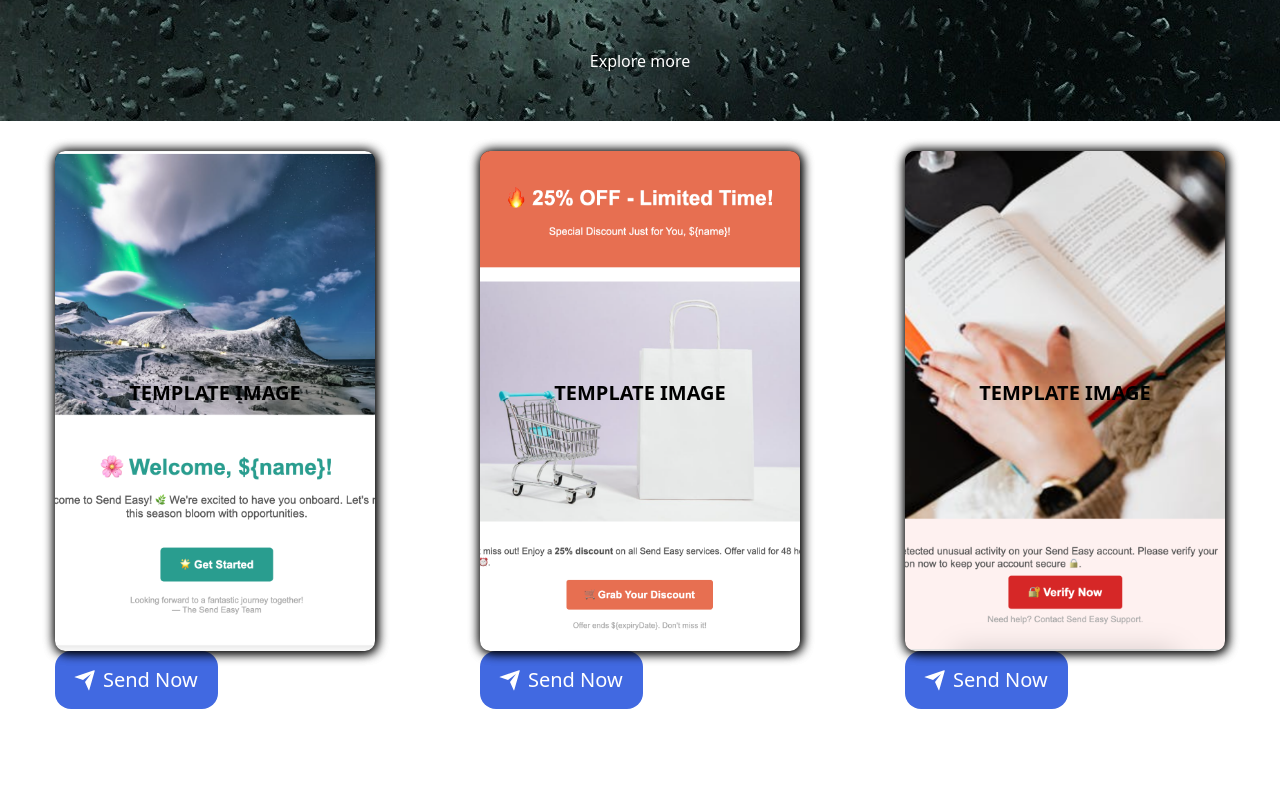
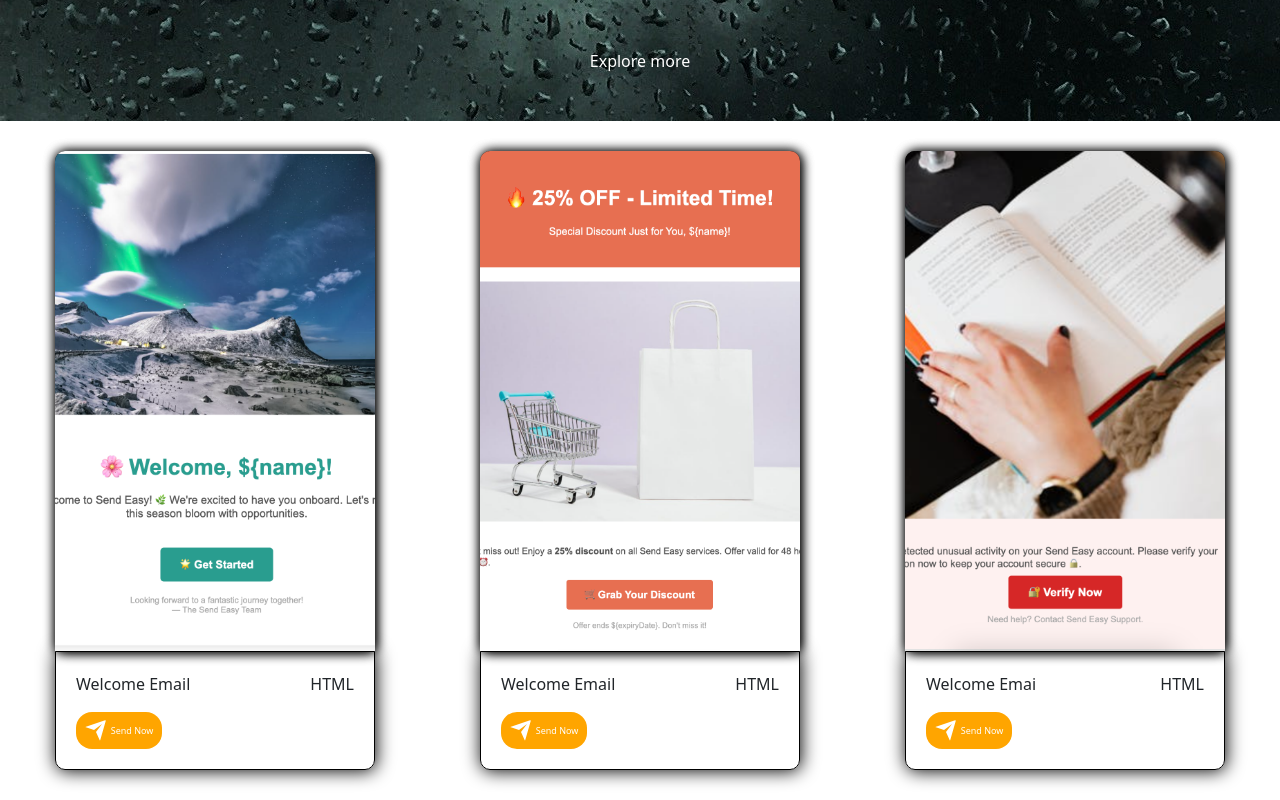
Before and after one commit to sabinacharyadev/sendeasy-client, a React (Vite) app: page / in a window 1280 px wide. Shown: the part 369-1169 px from the top of the page. Before the commit the page ends 1108 px from the top, so only its background shows below. Built offline with nearby package versions, Linux system fonts and the light colour scheme.

Commit message:
Updated Card ----

```diff
--- a/src/App.css
+++ b/src/App.css
@@ -44,3 +44,28 @@
   gap: 80px;
   padding: 30px;
 }
+
+.btns {
+  display: flex;
+  padding: 20px;
+  justify-content: space-between;
+  align-items: self-start;
+  border: 1px solid black;
+  box-shadow: 1px 1px 18px #000;
+  border-bottom-left-radius: 10px;
+  border-bottom-right-radius: 10px;
+}
+
+.htmlLogo:hover .cover {
+  -webkit-transition: all 0.5s;
+  transition: all 0.5s;
+  -webkit-transform: rotatey(-80deg);
+  -ms-transform: rotatey(-80deg);
+  transform: rotatey(-80deg);
+}
+
+.flexText {
+  align-items: start;
+  display: flex;
+  flex-direction: column;
+}
--- a/src/Components/ButtonX.jsx
+++ b/src/Components/ButtonX.jsx
@@ -1,10 +1,10 @@
 import React from "react";
 import styled from "styled-components";
 
-const ButtonX = ({ buttnText }) => {
+const ButtonX = ({ buttnText, onClick }) => {
   return (
     <StyledWrapper>
-      <button>
+      <button onClick={onClick}>
         <div className="svg-wrapper-1">
           <div className="svg-wrapper">
             <svg
@@ -30,8 +30,8 @@ const ButtonX = ({ buttnText }) => {
 const StyledWrapper = styled.div`
   button {
     font-family: inherit;
-    font-size: 20px;
-    background: royalblue;
+    font-size: 9px;
+    background: orange;
     color: white;
     padding: 0.7em 1em;
     padding-left: 0.9em;
--- a/src/Components/EmailDisplayCard.jsx
+++ b/src/Components/EmailDisplayCard.jsx
@@ -1,4 +1,4 @@
-import React from "react";
+import React, { useState } from "react";
 import styled from "styled-components";
 import rainyImage from "../assets/rainy.jpg"; // <-- adjust based on your folder structure
 import { useNavigate } from "react-router";
@@ -6,6 +6,7 @@ import ButtonX from "./ButtonX";
 import Tooltip from "./HtmlLogo";
 
 const DisplayCard = ({ template }) => {
+  const [isHovered, setIsHovered] = useState(false);
   const navigate = useNavigate();
 
   const handleClick = () => {
@@ -19,7 +20,10 @@ const DisplayCard = ({ template }) => {
 
   return (
     <div>
-      <StyledWrapper onClick={handleClick} $background={template.bookImage}>
+      <StyledWrapper
+        $background={template.bookImage}
+        $isHovered={isHovered} // <-- Pass hover state to styled component
+      >
         <div
           className="book"
           style={{
@@ -28,7 +32,6 @@ const DisplayCard = ({ template }) => {
             backgroundPosition: "left",
           }}
         >
-          <p>{template.title}</p>
           <div
             className="cover"
             style={{
@@ -36,15 +39,28 @@ const DisplayCard = ({ template }) => {
               backgroundSize: "cover",
               backgroundPosition: "center",
             }}
-          >
-            <p>TEMPLATE IMAGE</p>
-          </div>
+          ></div>
         </div>
       </StyledWrapper>
-      <ButtonX buttnText={"Send Now"} />
-      <div className="html">
-        {" "}
-        {/* <Tooltip /> */}
+      <div className="btns">
+        <div className="flexText">
+          <p>{template.title}</p>
+
+          <ButtonX
+            onMouseEnter={() => setIsHovered(true)}
+            onMouseLeave={() => setIsHovered(false)}
+            onClick={handleClick}
+            buttnText={"Send Now"}
+          />
+        </div>
+
+        <div
+          className="htmlLogo"
+          onMouseEnter={() => setIsHovered(true)}
+          onMouseLeave={() => setIsHovered(false)}
+        >
+          HTML
+        </div>
       </div>
     </div>
   );
@@ -84,11 +100,16 @@ const StyledWrapper = styled.div`
     background-position: center;
     background-size: cover;
     top: 0;
+    transform: ${(props) =>
+      props.$isHovered ? "rotateY(-80deg)" : "rotateY(0deg)"};
+    transition: all 0.5s;
     position: absolute;
     background-color: lightgray;
     width: 100%;
     height: 100%;
-    border-radius: 10px;
+    border-top-left-radius: 10px;
+    border-top-right-radius: 10px;
+
     cursor: pointer;
     -webkit-transition: all 0.5s;
     transition: all 0.5s;
@@ -107,13 +128,8 @@ const StyledWrapper = styled.div`
     -ms-flex-pack: center;
     justify-content: center;
   }
-
-  .book:hover .cover {
-    -webkit-transition: all 0.5s;
-    transition: all 0.5s;
-    -webkit-transform: rotatey(-80deg);
-    -ms-transform: rotatey(-80deg);
-    transform: rotatey(-80deg);
+  .htmlLogo {
+    cursor: pointer;
   }
 
   p {
```
